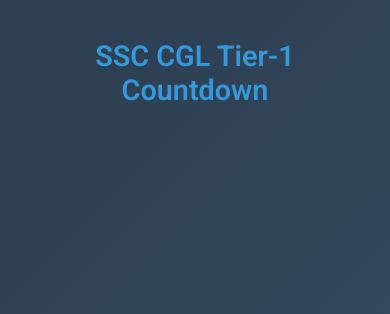
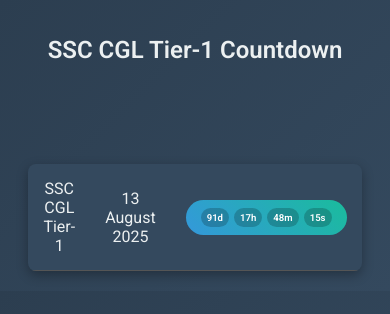
Before and after one commit to sachinnsindhu/cglchslcpocountdown, a plain HTML site: page index.html in a window 390 px wide. Drawn offline with Linux system fonts and the light colour scheme.

Commit message:
Update index.html

```diff
--- a/index.html
+++ b/index.html
@@ -3,11 +3,11 @@
 <head>
   <meta charset="UTF-8" />
   <meta name="viewport" content="width=device-width, initial-scale=1.0" />
-  <title>SSC CGL Tier-1 Countdown</title>
+  <title>SSC CGL Countdown</title>
   <link href="https://fonts.googleapis.com/css2?family=Roboto:wght@400;600&display=swap" rel="stylesheet" />
   <style>
     body {
-      font-family: 'Roboto', 'Segoe UI', sans-serif;
+      font-family: 'Roboto', sans-serif;
       background: linear-gradient(135deg, #2c3e50, #34495e);
       color: #ecf0f1;
       text-align: center;
@@ -16,38 +16,35 @@
     }
 
     h1 {
-      color: #3498db;
-      font-size: 2.5rem;
-      margin-bottom: 200px;
+      font-size: 2.2rem;
+      margin-bottom: 100px;
     }
 
     .table-wrapper {
       display: flex;
       justify-content: center;
       width: 100%;
-      margin-bottom: 30px;
     }
 
     table {
       border-collapse: collapse;
       width: 90%;
       max-width: 800px;
-      background: #34495e;
+      background-color: #34495e;
       box-shadow: 0 4px 12px rgba(0, 0, 0, 0.3);
       border-radius: 8px;
       overflow: hidden;
     }
 
     td {
-      padding: 15px;
+      padding: 20px;
       border-bottom: 1px solid #555;
-      font-size: 1.1rem;
-      vertical-align: middle;
+      font-size: 1.2rem;
       text-align: center;
     }
 
     tr:hover {
-      background: #3e5a74;
+      background-color: #3e5a74;
     }
 
     .countdown {
@@ -59,55 +56,35 @@
       display: inline-flex;
       align-items: center;
       gap: 8px;
-      min-width: 140px;
+      min-width: 170px;
     }
 
     .countdown span {
       background: rgba(0, 0, 0, 0.2);
-      padding: 4px 8px;
+      padding: 5px 10px;
       border-radius: 10px;
       font-size: 0.9em;
     }
 
-    .countdown.exam-day {
-      background: #27ae60;
-    }
-
-    .countdown.completed {
-      background: #c0392b;
-    }
-
-    .error-message {
-      color: #dc3545;
-      font-size: 1rem;
-      margin: 20px auto;
-      max-width: 800px;
-    }
-
     @media (max-width: 600px) {
       h1 {
-        font-size: 1.8rem;
-      }
-
-      table {
-        width: 100%;
+        font-size: 1.5rem;
       }
 
       td {
-        padding: 10px;
-        font-size: 0.9rem;
+        font-size: 1rem;
+        padding: 15px;
       }
 
       .countdown {
-        padding: 6px 12px;
+        gap: 5px;
         font-size: 0.8rem;
-        gap: 5px;
-        min-width: 100px;
+        min-width: 120px;
       }
 
       .countdown span {
-        padding: 3px 6px;
-        font-size: 0.7em;
+        padding: 4px 6px;
+        font-size: 0.75em;
       }
     }
   </style>
@@ -116,22 +93,14 @@
   <h1>SSC CGL Tier-1 Countdown</h1>
 
   <div class="table-wrapper">
-    <table role="grid" aria-label="SSC exam countdown table">
+    <table>
       <tbody id="countdown-table"></tbody>
     </table>
   </div>
 
-  <div id="error-message" class="error-message" style="display: none;">
-    Unable to load exam data. Please try refreshing the page or contact support.
-  </div>
-
   <script>
-    const exams = [
-      { name: "SSC CGL Tier-1", date: "2025-08-13" }
-    ];
-
+    const exam = { name: "SSC CGL Tier-1", date: "2025-08-13" };
     const tableBody = document.getElementById("countdown-table");
-    const errorMessage = document.getElementById("error-message");
 
     function formatDateIndianStyle(dateObj) {
       const options = { day: 'numeric', month: 'long', year: 'numeric' };
@@ -140,19 +109,36 @@
     }
 
     function updateCountdown() {
-      try {
-        tableBody.innerHTML = "";
       const now = new Date();
-
-        exams.forEach(exam => {
       const examDate = new Date(exam.date + "T00:00:00");
       const diffTime = examDate.getTime() - now.getTime();
 
       const diffDays = Math.floor(diffTime / (1000 * 60 * 60 * 24));
       const diffHours = Math.floor((diffTime % (1000 * 60 * 60 * 24)) / (1000 * 60 * 60));
       const diffMinutes = Math.floor((diffTime % (1000 * 60 * 60)) / (1000 * 60));
+      const diffSeconds = Math.floor((diffTime % (1000 * 60)) / 1000);
 
       let countdownText = "";
-          let countdownClass = "";
 
-          if
+      if (diffTime > 0) {
+        countdownText = `<span>${diffDays}d</span> <span>${diffHours}h</span> <span>${diffMinutes}m</span> <span>${diffSeconds}s</span>`;
+      } else if (diffTime > -86400000) {
+        countdownText = "Exam Day!";
+      } else {
+        countdownText = "Completed";
+      }
+
+      tableBody.innerHTML = `
+        <tr>
+          <td>${exam.name}</td>
+          <td>${formatDateIndianStyle(examDate)}</td>
+          <td><span class="countdown">${countdownText}</span></td>
+        </tr>
+      `;
+    }
+
+    updateCountdown();
+    setInterval(updateCountdown, 1000); // refresh every second
+  </script>
+</body>
+</html>
```
Lines whose indentation alone changed are shown as unchanged.
